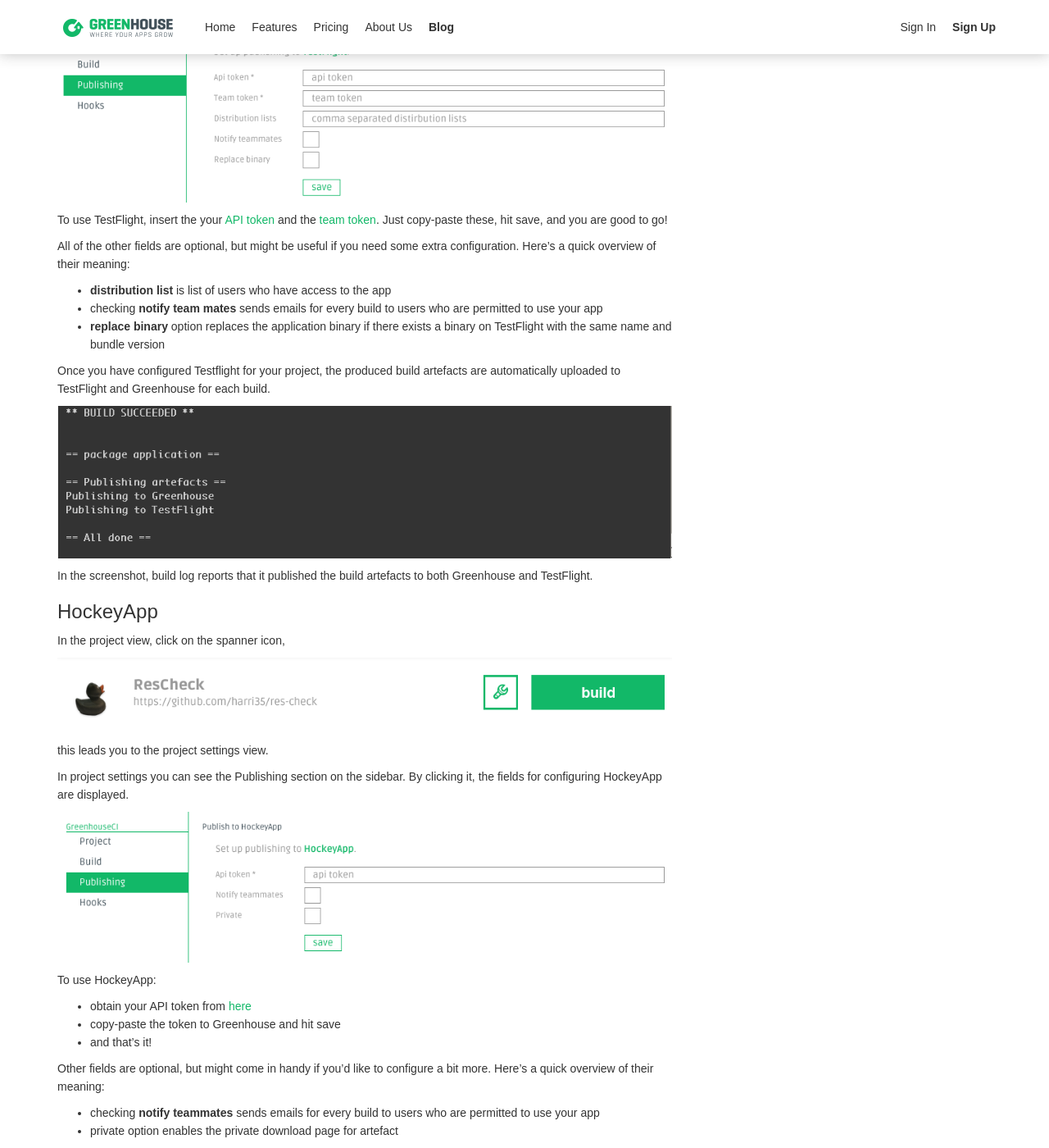
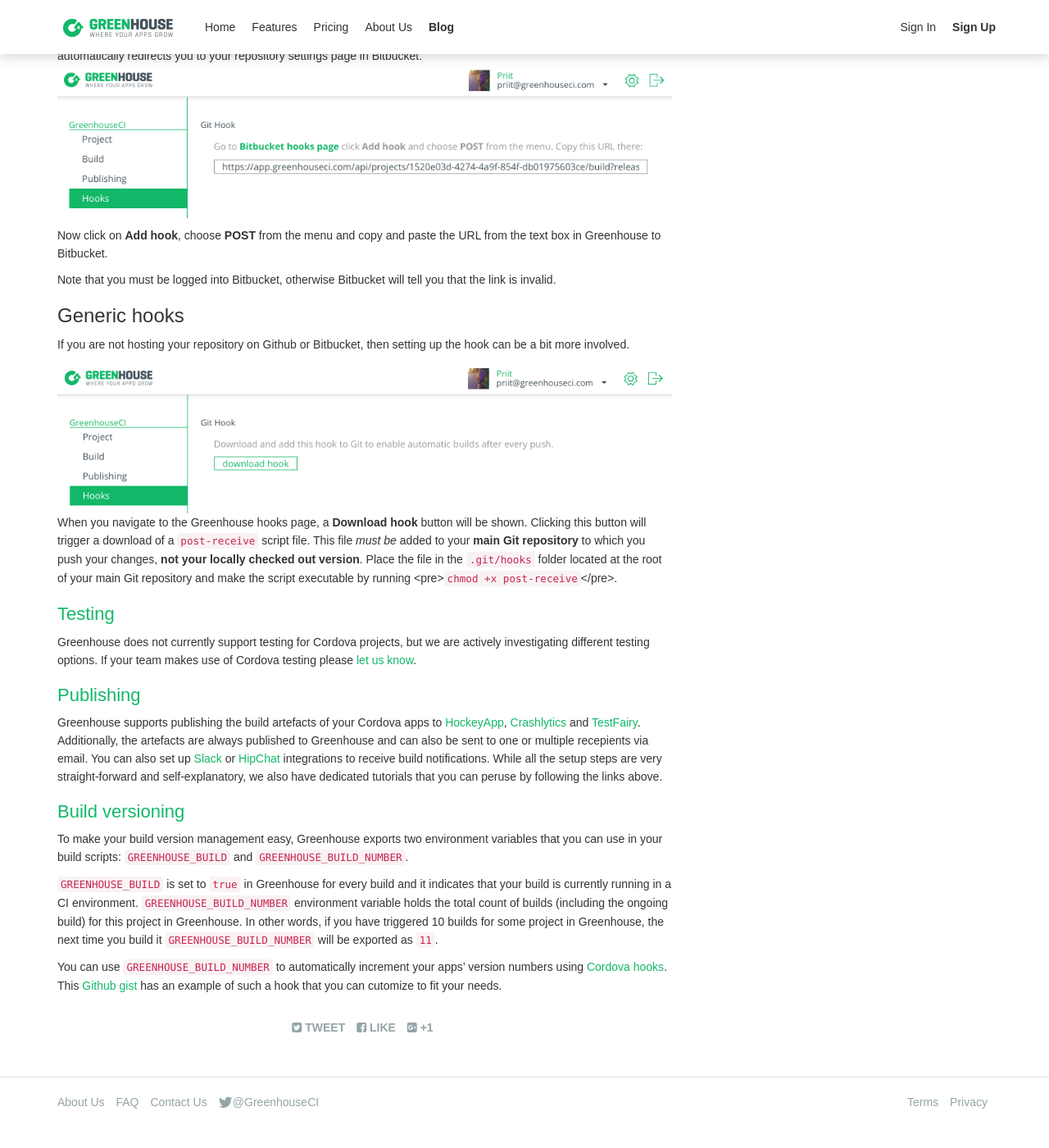
Before and after one commit to GreenhouseCI/blog.greenhouseci.com, a Jekyll site: the page built from pages/cordova_tutorial.md, in a window 1280 px wide and 1400 px high, scrolled down 8429 px. Shown: the whole window at 82% size. Built offline with Jekyll 4.4.1, drawn with Linux system fonts in a browser that asks for light colours; nearby versions of some CDN libraries; comment, search, counter and statistics services are not loaded; some of the changed text lies outside the part shown.

Commit message:
Finish Cordova tutorial; make minor fix in Android tutorial; add image assets for the Cordova tutorial

```diff
--- a/pages/cordova_tutorial.md
+++ b/pages/cordova_tutorial.md
@@ -16,7 +16,7 @@
  * [add your app's repository](#specify-git-repository)
  * [specify build configuration](#select-configuration)
  * [setup Git hooks](#configure-git-hook)
- * [publish your build artefacts to TestFlight or HockeyApp](#publishing)
+ * [publish your build artefacts](#publishing)
  * [handle build versioning](#build-versioning)
 
 ## First steps
@@ -229,150 +229,68 @@
 
 Greenhouse automatically detects the hook information from your repository URL
 and provides the necessary instructions for setting it up. Git hook information
-is available from project settings view (Navigate to the dashboard, click on the
-name of your project and then on the little spanner icon), in the **Hooks** subsection.
+is available in the **Hooks** subsection of the project settings view
+(navigate to the dashboard, click on the name of your project and then on the little spanner icon).
 
 <h3>Github hooks</h3>
 ![Github hook]({{ site.url }}/assets/github-git-hook.png "Github hook")
-To setup a hook in Github, navigate to the **Hooks** subsection. Click on **Github hooks page** link that automatically redirects you to your repository settings page in Github.
+To setup a hook in Github, navigate to the **Hooks** subsection. Click on the
+**Github hooks page** link that automatically redirects you to your repository settings page in Github.
 
 Now click on **Add webhook** and copy and paste the Payload URL from the text box in Greenhouse to Github.
 Note that you must be logged into Github, otherwise Github will tell you that the link is invalid.
 
 <h3>Bitbucket hooks</h3>
-To setup a hook for Bitbucket, navigate to the **Hooks subsection**. Click on **Bitbucet hooks page** link that automatically redirects you to your repository settings page in Github.
+To setup a hook for Bitbucket, navigate to the **Hooks subsection**. Click on the
+**Bitbucket hooks page** link that automatically redirects you to your
+repository settings page in Bitbucket.
 ![Bitbucket hook]({{ site.url }}/assets/bitbucket-git-hook.png "Bitbucket hook")
 
-Now click on **Add hook**, choose **POST** from the menu and copy and paste the URL from the text box in Greenhouse to Bitbucket.
+Now click on **Add hook**, choose **POST** from the menu and copy and paste the
+URL from the text box in Greenhouse to Bitbucket.
 
-Note that you must be logged into Bitbucket, otherwise Bitbucket will tell you that the link is invalid.
+Note that you must be logged into Bitbucket, otherwise Bitbucket will tell you
+that the link is invalid.
+
 <h3>Generic hooks</h3>
-If you are not hosting your repository on Github or Bitbucket, then setting up the hook can be a bit more involved.
+If you are not hosting your repository on Github or Bitbucket, then setting up
+the hook can be a bit more involved.
 
 ![Generic hook]({{ site.url }}/assets/generic-git-hook.png "Generic hook")
-When you navigate to the Greenhouse hooks page a **Download hook** button will be shown. Clicking this button downloads a `post-receive` script file. This file *must be* added to your **main Git repository**, where you push your changes, **not your locally checked out version**.
-
-Finally, you need to add this file to the `.git/hooks` folder which is located at the root of your main Git repository and make the script executable by running
-<pre><code>chmod +x post-receive</code></pre>
-
-
-+++++++++++++++++++++++++++++++
-
+When you navigate to the Greenhouse hooks page, a **Download hook** button will
+be shown. Clicking this button will trigger a download of a `post-receive`
+script file. This file *must be* added to your **main Git repository** to which
+you push your changes, **not your locally checked out version**. Place the file
+in the `.git/hooks` folder located at the root of your main Git repository and
+make the script executable by running <pre><code>chmod +x post-receive</code></pre>.
 
 <h2 id="setup-tests">Testing</h2>
-Setting up testing in Greenhouse is 100% automatic. When you submit your repository, we scan the selected configuration for tests, and if there are any tests present, we run them for every push.
-
-Greenhouse currently only supports running XCTests. Additionally, the tests must be a part of your scheme in Xcode, otherwise we cannot detect and run them automatically.
-
-The test report screen shows you a simple overview of all passed and failed tests including the failure reason so you can quickly identify what's broken.
-
-![iOS build view]({{ site.url }}/assets/ios_test_view.png)
-
-It provides specific information about where the error occurred, including the stacktrace, so you can zoom in fast on the underlying problem in your code.
-
-![iOS build log]({{ site.url }}/assets/ios_build_log.png)
+Greenhouse does not currently support testing for Cordova projects, but we are
+actively investigating different testing options. If your team makes use of
+Cordova testing please [let us know](https://greenhouseci.com/contact-us.html).
 
 <h2 id="publishing">Publishing</h2>
-Greenhouse supports publishing your artefacts to both [TestFlight](#testflight) and [HockeyApp](#hockeyapp)
-
-
-<h3 id="testflight">Testflight</h3>
-
-The setup is simple. Here's a quick guide:
-In the project view, click the spanner icon,
-
-<img class="post-img" src="{{ site.url }}/assets/spanner.png" />
-
-this leads you to the project settings view.
-
-In project settings you can see the Publishing section on the sidebar.
-By clicking on it, you will be presented with the following fields:
-
-<img class="post-img" src="{{ site.url }}/assets/testflight.png" />
-
-To use TestFlight, insert the your [API token](https://testflightapp.com/account/#api) and the [team token](https://testflightapp.com/dashboard/team/edit/).
-Just copy-paste these, hit save, and you are good to go!
-
-
-All of the other fields are optional, but might be useful if you need some extra configuration.
-Here's a quick overview of their meaning:
-
-* **distribution list** is list of users who have access to the app
-* checking **notify team mates** sends emails for every build to users who are permitted to use your app
-* **replace binary** option replaces the application binary if there exists a binary on TestFlight with the same name and bundle version
-
-Once you have configured Testflight for your project, the produced build artefacts are automatically uploaded to TestFlight and Greenhouse for each build.
-
-<img class="post-img" src="{{ site.url }}/assets/testflight_log_message_cropped.png"/>
-
-In the screenshot, build log reports that it published the build artefacts to both Greenhouse and TestFlight.
-
-<h3 id="hockeyapp">HockeyApp</h3>
-
-In the project view, click on the spanner icon,
-
-<img class="post-img" src="{{ site.url }}/assets/project-spanner.png" />
-
-this leads you to the project settings view.
-
-In project settings you can see the Publishing section on the sidebar.
-By clicking it, the fields for configuring HockeyApp are displayed.
-
-<img class="post-img" src="{{ site.url }}/assets/hockeyapp.png" />
-
-To use HockeyApp:
-
- * obtain your API token from [here](https://rink.hockeyapp.net/manage/auth_tokens)
- * copy-paste the token to Greenhouse and hit save
- * and that's it!
-
-Other fields are optional, but might come in handy if you'd like to configure a bit more.
-Here's a quick overview of their meaning:
-
- * checking **notify teammates** sends emails for every build to users who are permitted to use your app
- * private option enables the private download page for artefact
-
-Once you have configured HockeyApp for your project, the produced build artefacts are automatically uploaded to HockeyApp and Greenhouse for each build.
-
-<img class="post-img" src="{{ site.url }}/assets/hockeyapp_log_message_cropped.png"/>
-
-In the screenshot, build log reports that it has published the build artefacts to both Greenhouse and HockeyApp.
-
-*Note that for iOS projects you can configure publishing to both HockeyApp and TestFlight. In that case Greenhouse will publish the artefacts to each configured service.*
+Greenhouse supports publishing the build artefacts of your Cordova apps to
+[HockeyApp](#), [Crashlytics](#) and [TestFairy](#). Additionally, the artefacts
+are always published to Greenhouse and can also be sent to one or multiple
+recepients via email. You can also set up [Slack](#) or [HipChat](#)
+integrations to receive build notifications. While all the setup steps are very
+straight-forward and self-explanatory, we also have dedicated tutorials that you
+can peruse by following the links above.
 
 <h2 id="build-versioning">Build versioning</h2>
 
 To make your build version management easy, Greenhouse exports two environment variables
 that you can use in your build scripts: `GREENHOUSE_BUILD` and `GREENHOUSE_BUILD_NUMBER`.
 
-`GREENHOUSE_BUILD` is set to `true` in Greenhouse for every build and it indicates that your build is currently running in a CI environment. `GREENHOUSE_BUILD_NUMBER` environment variable
-holds the total count of builds (including the ongoing build) for this project in Greenhouse. In other words, if you have triggered 10 builds for some project in Greenhouse, the next time you build it `GREENHOUSE_BUILD_NUMBER` will be exported as `11`.
+`GREENHOUSE_BUILD` is set to `true` in Greenhouse for every build and it
+indicates that your build is currently running in a CI environment.
+`GREENHOUSE_BUILD_NUMBER` environment variable holds the total count of builds
+(including the ongoing build) for this project in Greenhouse. In other words,
+if you have triggered 10 builds for some project in Greenhouse, the next time
+you build it `GREENHOUSE_BUILD_NUMBER` will be exported as `11`.
 
-Since the iOS build ecosystem supports running arbitrary scripts as a part of your build process, you can check the existence and the value of these environment variables in either bash or a scripting language of your choice (such as Ruby or Python).
-
-Here is an example of updating your build version using a simple `bash` script.
-
-{% highlight bash %}
-DSYM_INFO_PLIST="${DWARF_DSYM_FOLDER_PATH}/${DWARF_DSYM_FILE_NAME}/Contents/Info.plist"
-buildNumber=$GREENHOUSE_BUILD_NUMBER
-stringLength=${#buildNumber}
-if [ $stringLength -ne 0 ]; then
-    echo "Updating build number to $buildNumber"
-    /usr/libexec/PlistBuddy -c "Set :CFBundleVersion $buildNumber" "${TARGET_BUILD_DIR}/${INFOPLIST_PATH}"
-    if [ -f "$DSYM_INFO_PLIST" ]; then
-        /usr/libexec/PlistBuddy -c "Set :CFBundleVersion $BUILD_NUMBER" "$DSYM_INFO_PLIST"
-    fi
-else
-    echo "Missing build number, skip updating"
-fi
-
-{% endhighlight %}
-
-To use build versioning in your project, do the the following:
-
-1. Select: your Target in Xcode
-2. Select: Build Phases Tab
-3. Select: Add Build Phase -> Add Run Script
-4. Paste code above in to "Run Script" section
-5. Uncheck the checkbox "Run script only when installing"
-6. Drag the "Run Script" below "Copy Bundle Resources"
+You can use `GREENHOUSE_BUILD_NUMBER` to automatically increment your apps' version
+numbers using [Cordova hooks](https://cordova.apache.org/docs/en/latest/guide/appdev/hooks/index.html).
+This [Github gist](https://gist.github.com/ohh2ahh/f35ff6e0d9f8b4268cdb) has an
+example of such a hook that you can cutomize to fit your needs.
```
Also changed, not shown: pages/android_tutorial.md (+1 -1 lines), assets/add-app-build-log-cordova.png (added), assets/add-app-building-cordova.png (added), assets/add-app-credentials-cordova.png (added), assets/add-app-public-cordova.png (added), assets/add-app-scan-repo-cordova.png (added), assets/add-app-select-configuration-cordova.png (added), assets/add-app-ssh-key-cordova.png (added).
